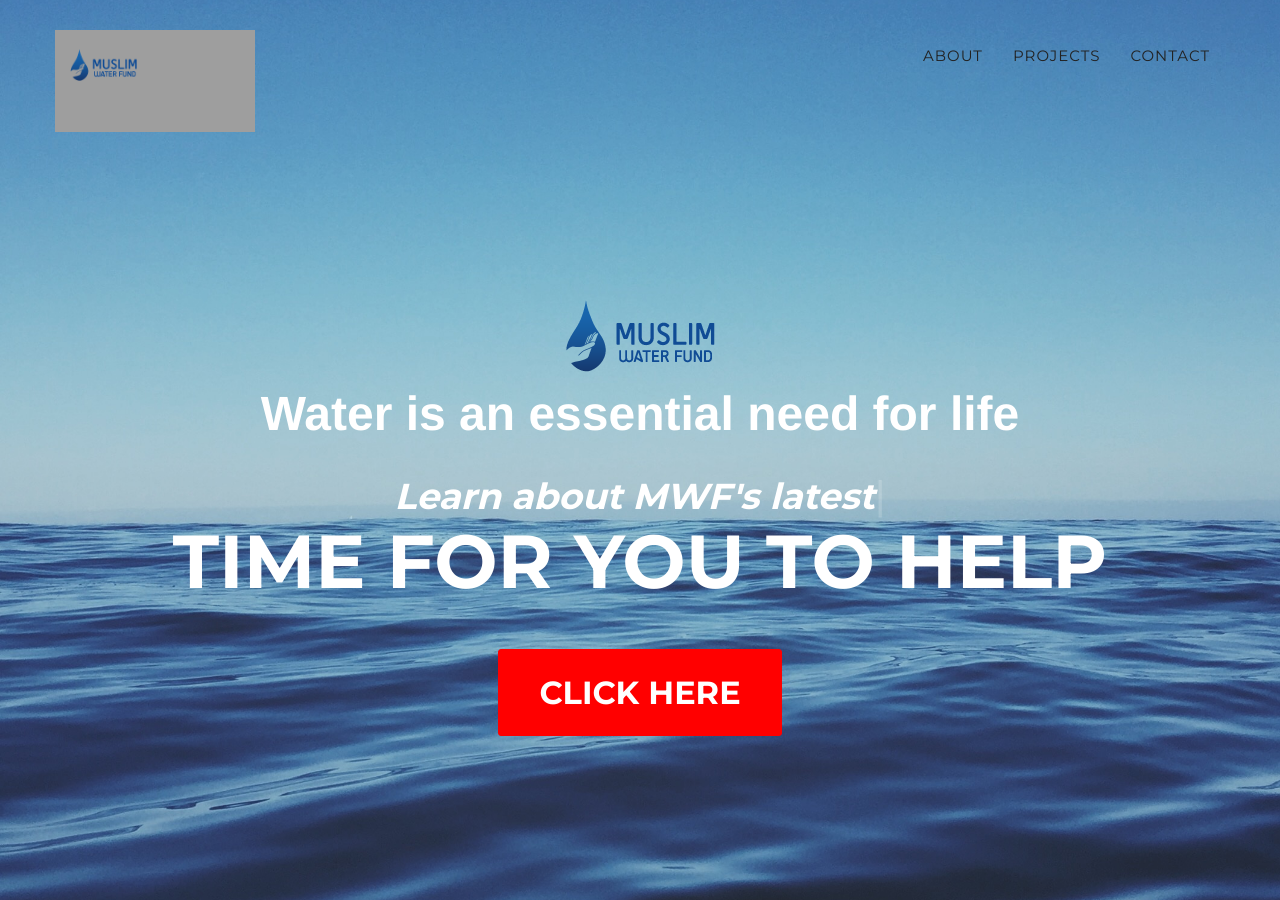
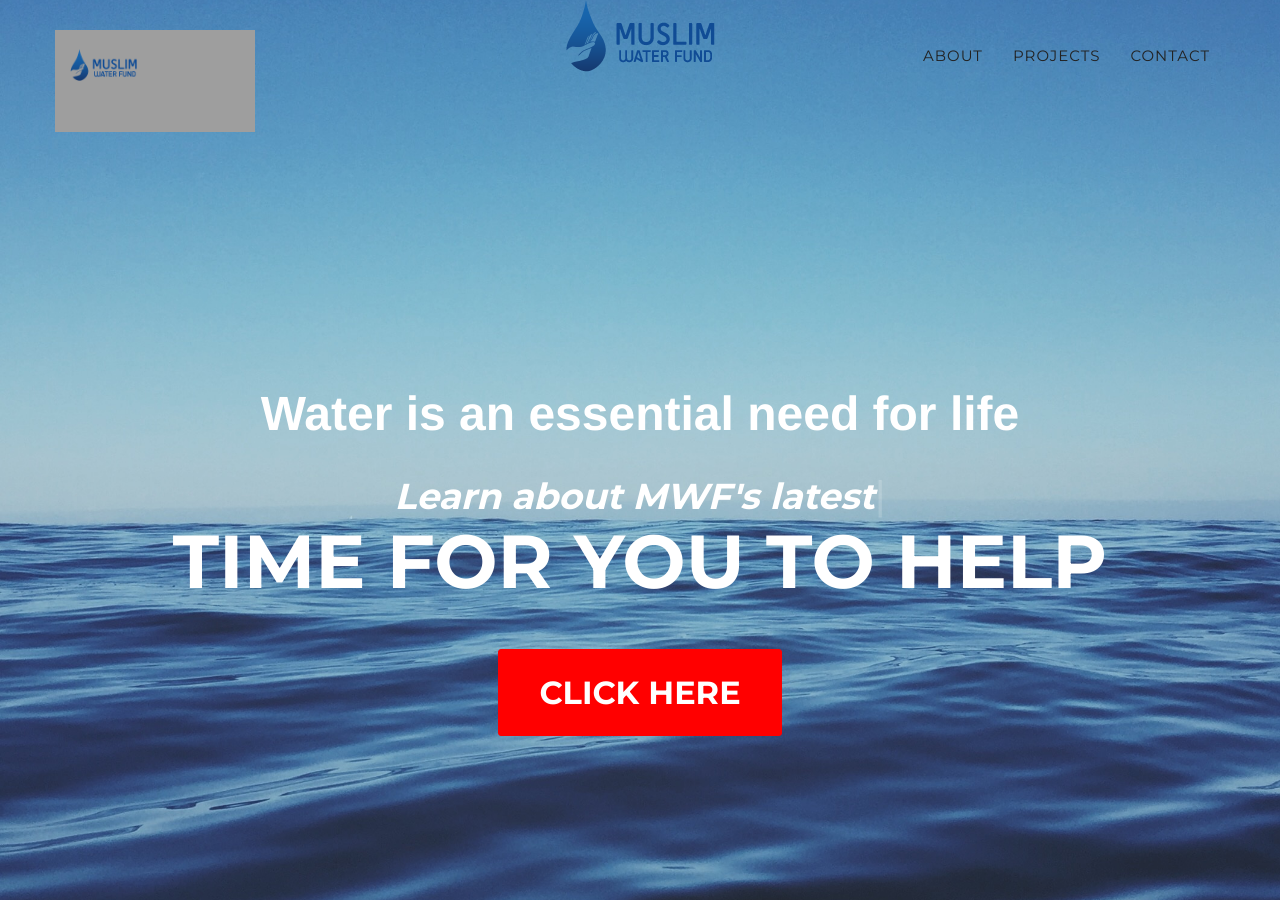
Before and after one commit to mwfgithub/mwfgithub.github.io, a Jekyll site: the page built from index.html, in a window 1280 px wide and 900 px high. Built offline with Jekyll 4.4.1, drawn with Linux system fonts in a browser that asks for light colours; some web fonts are replaced; grey boxes are pictures that could not be loaded.

Commit message:
Updated header.html

```diff
--- a/_includes/header.html
+++ b/_includes/header.html
@@ -44,8 +44,9 @@
 
     <header>
         <div class="container">
+          <img src="img/MWFlogo.png" align="middle" height="72" width="auto"/>
            <div class="intro-text">
-             <img src="img/MWFlogo.png" align="middle" height="72" width="auto"/>
+
              <p><strong><font size="7"> Water is an essential need for life </font> </strong></p>
         <div id="typed-strings">
         <p>Yet millions are left struggling to fulfill this need...</p>
```
